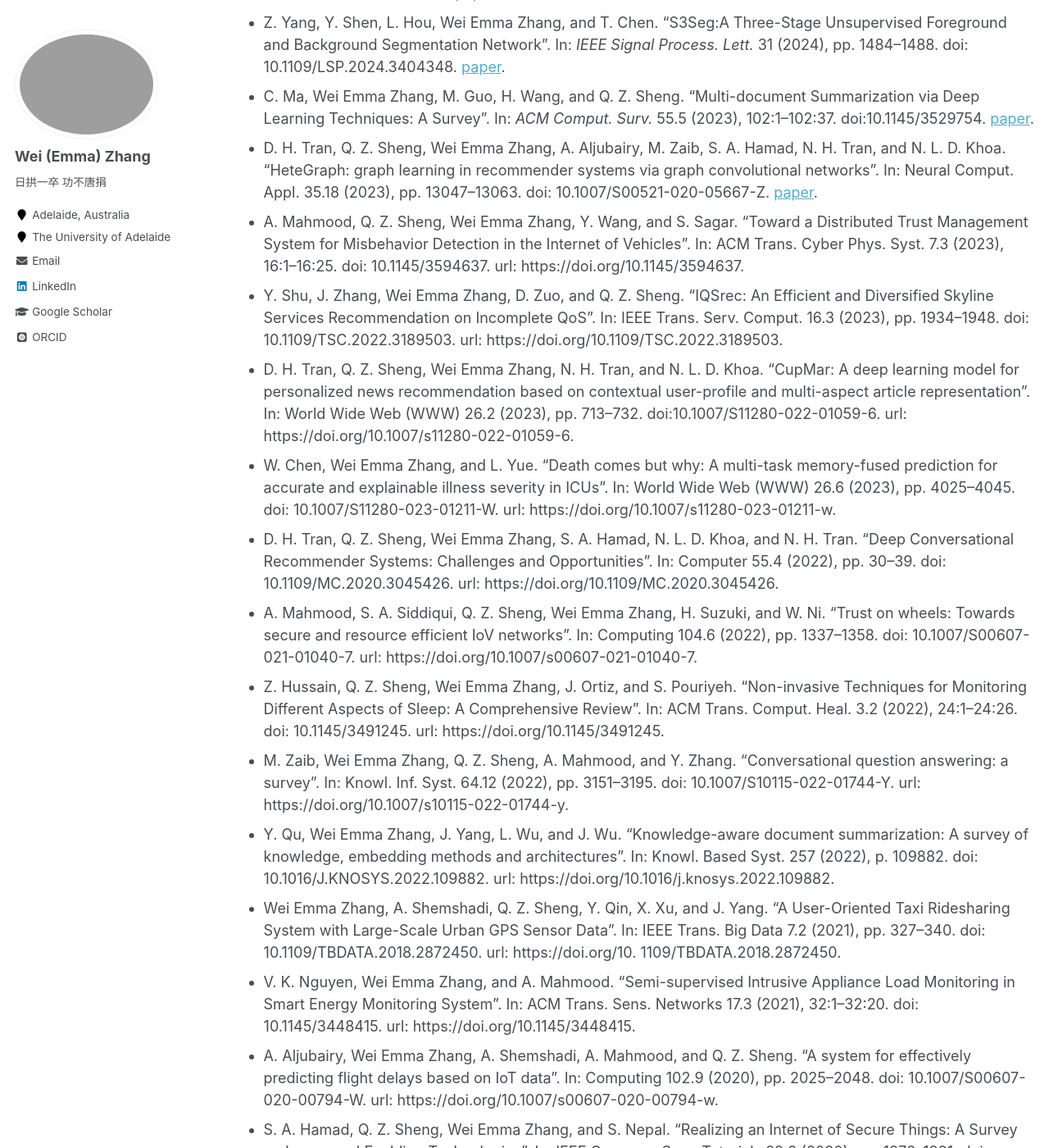
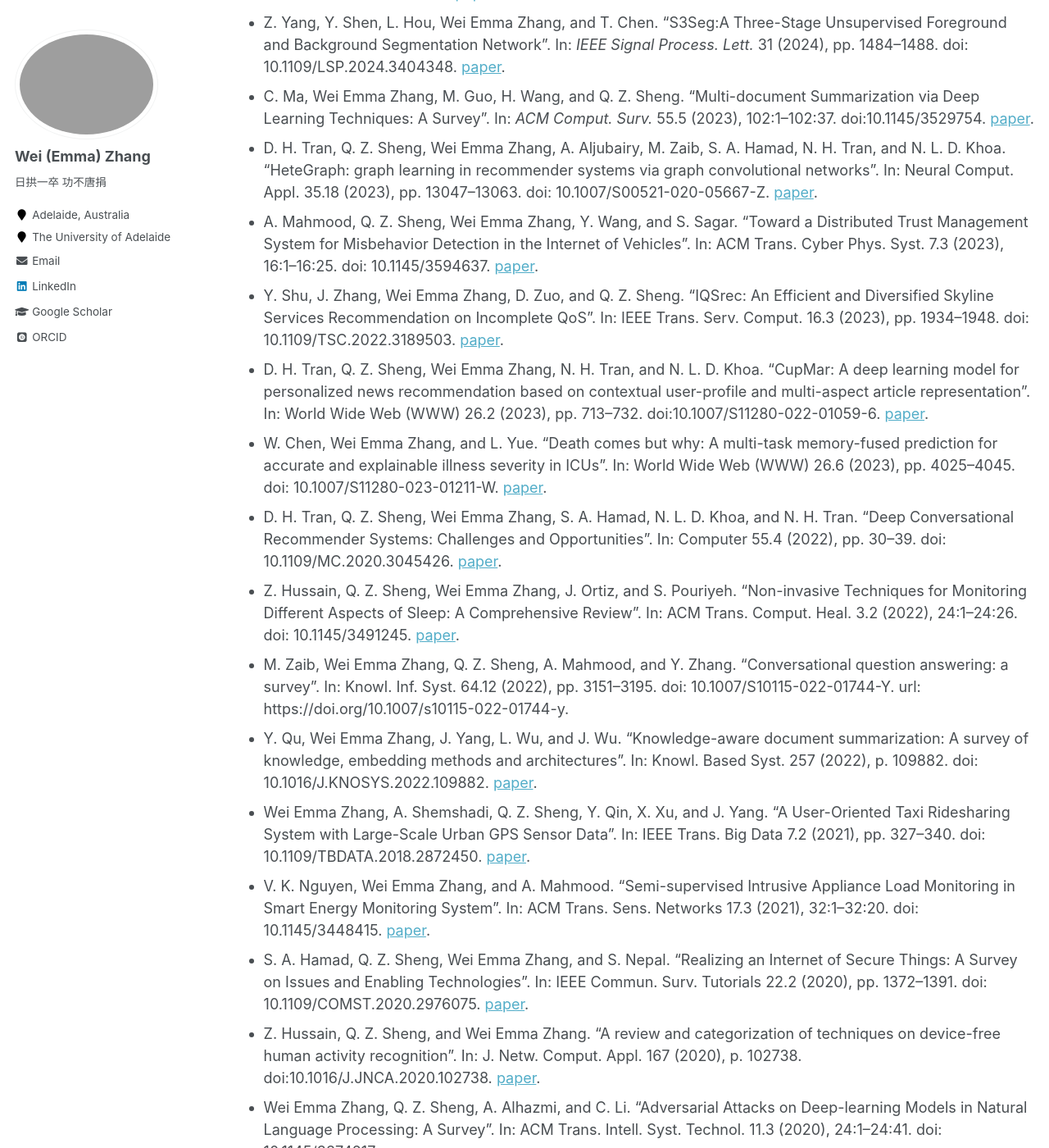
Before and after one commit to weiezhang/weiezhang.github.io, a Jekyll site: the page built from _pages/publications.md, in a window 1280 px wide and 1400 px high, scrolled down 1041 px. Shown: the whole window at 82% size. Built offline with Jekyll 4.4.1, drawn with Linux system fonts in a browser that asks for light colours; some web fonts are replaced; some of the changed text lies outside the part shown.

Commit message:
Update publications.md

```diff
--- a/_pages/publications.md
+++ b/_pages/publications.md
@@ -24,28 +24,24 @@ Mahmood. Springer, 2019, pp. 203–226.
 - Z. Yang, Y. Shen, L. Hou, Wei Emma Zhang, and T. Chen. “S3Seg:A Three-Stage Unsupervised Foreground and Background Segmentation Network”. In: *IEEE Signal Process. Lett.* 31 (2024), pp. 1484–1488. doi: 10.1109/LSP.2024.3404348. [paper](https://doi.org/10.1109/LSP.2024.3404348).
 - C. Ma, Wei Emma Zhang, M. Guo, H. Wang, and Q. Z. Sheng. “Multi-document Summarization via Deep Learning Techniques: A Survey”. In: *ACM Comput. Surv.* 55.5 (2023), 102:1–102:37. doi:10.1145/3529754. [paper](https://doi.org/10.1145/3529754.1).
 - D. H. Tran, Q. Z. Sheng, Wei Emma Zhang, A. Aljubairy, M. Zaib, S. A. Hamad, N. H. Tran, and N. L. D. Khoa. “HeteGraph: graph learning in recommender systems via graph convolutional networks”. In: Neural Comput. Appl. 35.18 (2023), pp. 13047–13063. doi: 10.1007/S00521-020-05667-Z. [paper](https://doi.org/10.1007/s00521-020-05667-z).
-- A. Mahmood, Q. Z. Sheng, Wei Emma Zhang, Y. Wang, and S. Sagar. “Toward a Distributed Trust Management System for Misbehavior Detection in the Internet of Vehicles”. In: ACM Trans. Cyber Phys. Syst. 7.3 (2023), 16:1–16:25. doi: 10.1145/3594637. url: https://doi.org/10.1145/3594637.
-- Y. Shu, J. Zhang, Wei Emma Zhang, D. Zuo, and Q. Z. Sheng. “IQSrec: An Efficient and Diversified Skyline Services Recommendation on Incomplete QoS”. In: IEEE Trans. Serv. Comput. 16.3 (2023), pp. 1934–1948. doi: 10.1109/TSC.2022.3189503. url: https://doi.org/10.1109/TSC.2022.3189503.
-- D. H. Tran, Q. Z. Sheng, Wei Emma Zhang, N. H. Tran, and N. L. D. Khoa. “CupMar: A deep learning model for personalized news recommendation based on contextual user-profile and multi-aspect article representation”. In: World Wide Web (WWW) 26.2 (2023), pp. 713–732. doi:10.1007/S11280-022-01059-6. url: https://doi.org/10.1007/s11280-022-01059-6.
-- W. Chen, Wei Emma Zhang, and L. Yue. “Death comes but why: A multi-task memory-fused prediction for accurate and explainable illness severity in ICUs”. In: World Wide Web (WWW) 26.6 (2023), pp. 4025–4045. doi: 10.1007/S11280-023-01211-W. url: https://doi.org/10.1007/s11280-023-01211-w.
-- D. H. Tran, Q. Z. Sheng, Wei Emma Zhang, S. A. Hamad, N. L. D. Khoa, and N. H. Tran. “Deep Conversational Recommender Systems: Challenges and Opportunities”. In: Computer 55.4 (2022), pp. 30–39. doi: 10.1109/MC.2020.3045426. url: https://doi.org/10.1109/MC.2020.3045426.
-- A. Mahmood, S. A. Siddiqui, Q. Z. Sheng, Wei Emma Zhang, H. Suzuki, and W. Ni. “Trust on wheels: Towards secure and resource efficient IoV networks”. In: Computing 104.6 (2022), pp. 1337–1358. doi: 10.1007/S00607-021-01040-7. url: https://doi.org/10.1007/s00607-021-01040-7.
-- Z. Hussain, Q. Z. Sheng, Wei Emma Zhang, J. Ortiz, and S. Pouriyeh. “Non-invasive Techniques for Monitoring Different Aspects of Sleep: A Comprehensive Review”. In: ACM Trans. Comput. Heal. 3.2 (2022), 24:1–24:26. doi: 10.1145/3491245. url: https://doi.org/10.1145/3491245.
+- A. Mahmood, Q. Z. Sheng, Wei Emma Zhang, Y. Wang, and S. Sagar. “Toward a Distributed Trust Management System for Misbehavior Detection in the Internet of Vehicles”. In: ACM Trans. Cyber Phys. Syst. 7.3 (2023), 16:1–16:25. doi: 10.1145/3594637. [paper](https://doi.org/10.1145/3594637).
+- Y. Shu, J. Zhang, Wei Emma Zhang, D. Zuo, and Q. Z. Sheng. “IQSrec: An Efficient and Diversified Skyline Services Recommendation on Incomplete QoS”. In: IEEE Trans. Serv. Comput. 16.3 (2023), pp. 1934–1948. doi: 10.1109/TSC.2022.3189503. [paper](https://doi.org/10.1109/TSC.2022.3189503).
+- D. H. Tran, Q. Z. Sheng, Wei Emma Zhang, N. H. Tran, and N. L. D. Khoa. “CupMar: A deep learning model for personalized news recommendation based on contextual user-profile and multi-aspect article representation”. In: World Wide Web (WWW) 26.2 (2023), pp. 713–732. doi:10.1007/S11280-022-01059-6. [paper](https://doi.org/10.1007/s11280-022-01059-6).
+- W. Chen, Wei Emma Zhang, and L. Yue. “Death comes but why: A multi-task memory-fused prediction for accurate and explainable illness severity in ICUs”. In: World Wide Web (WWW) 26.6 (2023), pp. 4025–4045. doi: 10.1007/S11280-023-01211-W. [paper](https://doi.org/10.1007/s11280-023-01211-w).
+- D. H. Tran, Q. Z. Sheng, Wei Emma Zhang, S. A. Hamad, N. L. D. Khoa, and N. H. Tran. “Deep Conversational Recommender Systems: Challenges and Opportunities”. In: Computer 55.4 (2022), pp. 30–39. doi: 10.1109/MC.2020.3045426. [paper](https://doi.org/10.1109/MC.2020.3045426).
+- Z. Hussain, Q. Z. Sheng, Wei Emma Zhang, J. Ortiz, and S. Pouriyeh. “Non-invasive Techniques for Monitoring Different Aspects of Sleep: A Comprehensive Review”. In: ACM Trans. Comput. Heal. 3.2 (2022), 24:1–24:26. doi: 10.1145/3491245. [paper](https://doi.org/10.1145/3491245).
 - M. Zaib, Wei Emma Zhang, Q. Z. Sheng, A. Mahmood, and Y. Zhang. “Conversational question answering: a survey”. In: Knowl. Inf. Syst. 64.12 (2022), pp. 3151–3195. doi: 10.1007/S10115-022-01744-Y. url: https://doi.org/10.1007/s10115-022-01744-y.
-- Y. Qu, Wei Emma Zhang, J. Yang, L. Wu, and J. Wu. “Knowledge-aware document summarization: A survey of knowledge, embedding methods and architectures”. In: Knowl. Based Syst. 257 (2022), p. 109882. doi: 10.1016/J.KNOSYS.2022.109882. url: https://doi.org/10.1016/j.knosys.2022.109882.
-- Wei Emma Zhang, A. Shemshadi, Q. Z. Sheng, Y. Qin, X. Xu, and J. Yang. “A User-Oriented Taxi Ridesharing System with Large-Scale Urban GPS Sensor Data”. In: IEEE Trans. Big Data 7.2 (2021), pp. 327–340. doi: 10.1109/TBDATA.2018.2872450. url: https://doi.org/10.
-1109/TBDATA.2018.2872450.
-- V. K. Nguyen, Wei Emma Zhang, and A. Mahmood. “Semi-supervised Intrusive Appliance Load Monitoring in Smart Energy Monitoring System”. In: ACM Trans. Sens. Networks 17.3 (2021), 32:1–32:20. doi: 10.1145/3448415. url: https://doi.org/10.1145/3448415.
-- A. Aljubairy, Wei Emma Zhang, A. Shemshadi, A. Mahmood, and Q. Z. Sheng. “A system for effectively predicting flight delays based on IoT data”. In: Computing 102.9 (2020), pp. 2025–2048. doi: 10.1007/S00607-020-00794-W. url: https://doi.org/10.1007/s00607-020-00794-w.
-- S. A. Hamad, Q. Z. Sheng, Wei Emma Zhang, and S. Nepal. “Realizing an Internet of Secure Things: A Survey on Issues and Enabling Technologies”. In: IEEE Commun. Surv. Tutorials 22.2 (2020), pp. 1372–1391. doi: 10.1109/COMST.2020.2976075. url: https://doi.org/10.1109/ COMST.2020.2976075.
-- Z. Hussain, Q. Z. Sheng, and Wei Emma Zhang. “A review and categorization of techniques on device-free human activity recognition”. In: J. Netw. Comput. Appl. 167 (2020), p. 102738. doi:10.1016/J.JNCA.2020.102738. url: https://doi.org/10.1016/j.jnca.2020.102738.
-- Wei Emma Zhang, Q. Z. Sheng, A. Alhazmi, and C. Li. “Adversarial Attacks on Deep-learning Models in Natural Language Processing: A Survey”. In: ACM Trans. Intell. Syst. Technol. 11.3 (2020), 24:1–24:41. doi: 10.1145/3374217. url: https://doi.org/10.1145/3374217.
-- N. K. Tran, Q. Z. Sheng, M. A. Babar, L. Yao, Wei Emma Zhang, and S. Dustdar. “Internet of things search engine”. In: Commun. ACM 62.7 (2019), pp. 66–73. doi: 10.1145/3284763. url:https://doi.org/10.1145/3284763.
-- A. Mahmood, Wei Emma Zhang, and Q. Z. Sheng. “Software-Defined Heterogeneous Vehicular Networking: The Architectural Design and Open Challenges”. In: Future Internet 11.3 (2019), p. 70. doi: 10.3390/FI11030070. url: https://doi.org/10.3390/fi11030070.
-- L. Yao, Q. Z. Sheng, X. Wang, Wei Emma Zhang, and Y. Qin. “Collaborative Location Recommendation by Integrating Multi-dimensional Contextual Information”. In: ACM Trans. Internet Techn. 18.3 (2018), 32:1–32:24. doi: 10 . 1145 / 3134438. url: https://doi.org/10.1145/3134438.
-- Wei Emma Zhang, Q. Z. Sheng, L. Yao, K. Taylor, A. Shemshadi, and Y. Qin. “A Learning Based Framework for Improving Querying on Web Interfaces of Curated Knowledge Bases”. In: ACM Trans. Internet Techn. 18.3 (2018), 35:1–35:20. doi: 10.1145/3155806. url: https://doi.org/10.1145/3155806.
-- Wei Emma Zhang, Q. Z. Sheng, J. H. Lau, E. Abebe, and W. Ruan. “Duplicate Detection in Programming Question Answering Communities”. In: ACM Trans. Internet Techn. 18.3 (2018), 37:1–37:21. doi: 10.1145/3169795. url: https://doi.org/10.1145/3169795.
-- A. Shemshadi, Q. Z. Sheng, Y. Qin, A. Sun, Wei Emma Zhang, and L. Yao. “Searching for the internet of things: where it is and what it looks like”. In: Pers. Ubiquitous Comput. 21.6 (2017), pp. 1097–1112. doi: 10.1007/S00779-017-1034-0. url: https://doi.org/10.1007/s00779-017-1034-0
+- Y. Qu, Wei Emma Zhang, J. Yang, L. Wu, and J. Wu. “Knowledge-aware document summarization: A survey of knowledge, embedding methods and architectures”. In: Knowl. Based Syst. 257 (2022), p. 109882. doi: 10.1016/J.KNOSYS.2022.109882. [paper](https://doi.org/10.1016/j.knosys.2022.109882).
+- Wei Emma Zhang, A. Shemshadi, Q. Z. Sheng, Y. Qin, X. Xu, and J. Yang. “A User-Oriented Taxi Ridesharing System with Large-Scale Urban GPS Sensor Data”. In: IEEE Trans. Big Data 7.2 (2021), pp. 327–340. doi: 10.1109/TBDATA.2018.2872450. [paper](https://doi.org/10.1109/TBDATA.2018.2872450).
+- V. K. Nguyen, Wei Emma Zhang, and A. Mahmood. “Semi-supervised Intrusive Appliance Load Monitoring in Smart Energy Monitoring System”. In: ACM Trans. Sens. Networks 17.3 (2021), 32:1–32:20. doi: 10.1145/3448415. [paper](https://doi.org/10.1145/3448415).
+- S. A. Hamad, Q. Z. Sheng, Wei Emma Zhang, and S. Nepal. “Realizing an Internet of Secure Things: A Survey on Issues and Enabling Technologies”. In: IEEE Commun. Surv. Tutorials 22.2 (2020), pp. 1372–1391. doi: 10.1109/COMST.2020.2976075. [paper](https://doi.org/10.1109/ COMST.2020.2976075).
+- Z. Hussain, Q. Z. Sheng, and Wei Emma Zhang. “A review and categorization of techniques on device-free human activity recognition”. In: J. Netw. Comput. Appl. 167 (2020), p. 102738. doi:10.1016/J.JNCA.2020.102738. [paper](https://doi.org/10.1016/j.jnca.2020.102738).
+- Wei Emma Zhang, Q. Z. Sheng, A. Alhazmi, and C. Li. “Adversarial Attacks on Deep-learning Models in Natural Language Processing: A Survey”. In: ACM Trans. Intell. Syst. Technol. 11.3 (2020), 24:1–24:41. doi: 10.1145/3374217. [paper](https://doi.org/10.1145/3374217).
+- N. K. Tran, Q. Z. Sheng, M. A. Babar, L. Yao, Wei Emma Zhang, and S. Dustdar. “Internet of things search engine”. In: Commun. ACM 62.7 (2019), pp. 66–73. doi: 10.1145/3284763. [paper](https://doi.org/10.1145/3284763).
+- A. Mahmood, Wei Emma Zhang, and Q. Z. Sheng. “Software-Defined Heterogeneous Vehicular Networking: The Architectural Design and Open Challenges”. In: Future Internet 11.3 (2019), p. 70. doi: 10.3390/FI11030070. [paper](https://doi.org/10.3390/fi11030070).
+- Wei Emma Zhang, Q. Z. Sheng, L. Yao, K. Taylor, A. Shemshadi, and Y. Qin. “A Learning Based Framework for Improving Querying on Web Interfaces of Curated Knowledge Bases”. In: ACM Trans. Internet Techn. 18.3 (2018), 35:1–35:20. doi: 10.1145/3155806. [paper](https://doi.org/10.1145/3155806).
+- Wei Emma Zhang, Q. Z. Sheng, J. H. Lau, E. Abebe, and W. Ruan. “Duplicate Detection in Programming Question Answering Communities”. In: ACM Trans. Internet Techn. 18.3 (2018), 37:1–37:21. doi: 10.1145/3169795. [paper](https://doi.org/10.1145/3169795).
+- A. Shemshadi, Q. Z. Sheng, Y. Qin, A. Sun, Wei Emma Zhang, and L. Yao. “Searching for the Internet of Things: where it is and what it looks like”. In: Pers. Ubiquitous Comput. 21.6 (2017), pp. 1097–1112. doi: 10.1007/S00779-017-1034-0. [paper](https://doi.org/10.1007/s00779-017-1034-0).
 
 
 ## Conference Papers
```
